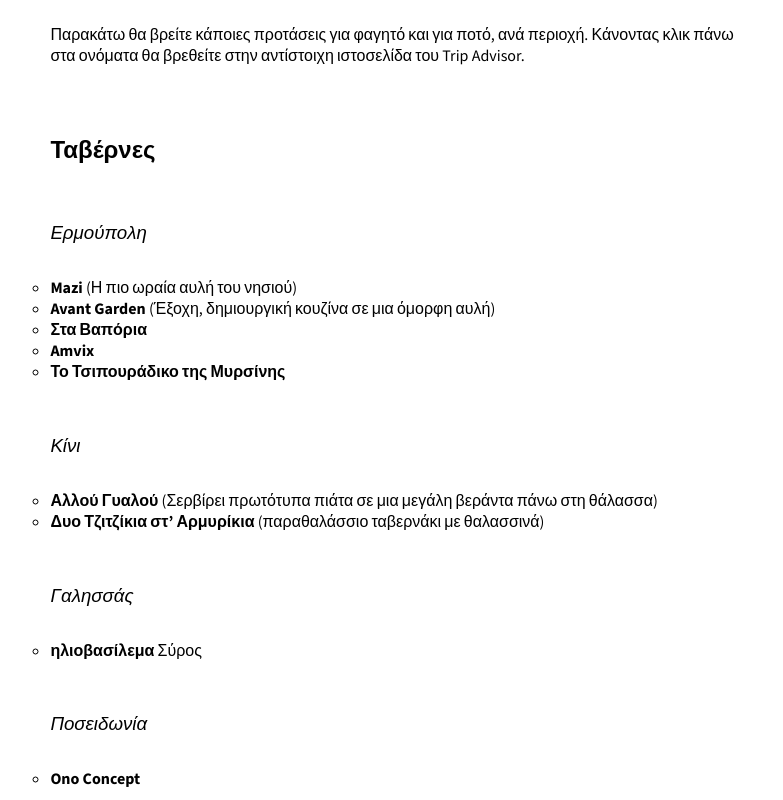
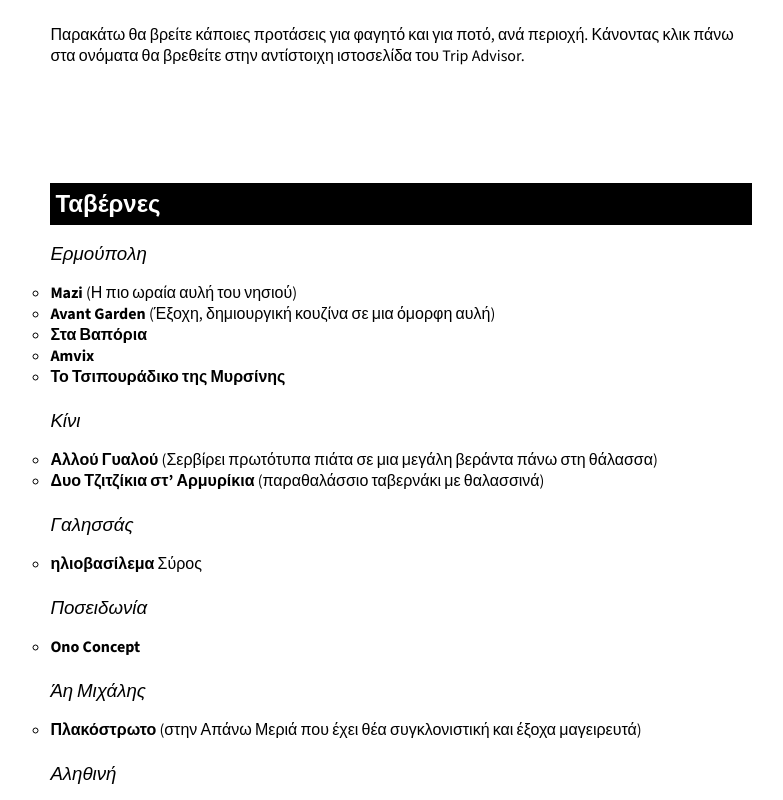
Before and after one commit to dodosiz/wedding-site, a Next.js app: page / in a window 1280 px wide. Shown: the part 8180-8980 px from the top of the page, without its empty margins (244-1027 px from the left). Built offline with nearby package versions, Linux system fonts and the light colour scheme.

Commit message:
Food section titles

```diff
--- a/app/data/transportation.ts
+++ b/app/data/transportation.ts
@@ -26,7 +26,7 @@ export const SHIP: Transportation = {
     "Η σύνδεση είναι καθημερινή με δρομολόγια από και προς τα λιμάνια: Πειραιά, (διάρκεια: 4 ώρες με συμβατικό πλοίο της γραμμής ή 2,5 ώρες με high-speed), Ραφήνας (διάρκεια: 1,5 ώρα), Κυκλάδων, Δωδεκανήσων, Βορείου Αιγαίου, Καβάλας. Ταξιδιωτικά πρακτορεία για περισσότερες πληροφορίες:",
   image: "/transition/ship.png",
   imageAlt: "ship",
-  title: "ΑΚΤΟΠΛΟΙΚΗ ΜΕΤΑΚΙΝΗΣΗ",
+  title: "ΑΚΤΟΠΛΟΪΚΩΣ",
 };
 
 export const PLANE: Transportation = {
--- a/app/ui/widgets/food/locationWidget.module.css
+++ b/app/ui/widgets/food/locationWidget.module.css
@@ -1,4 +1,5 @@
 .location_header {
   font-style: italic;
   margin-bottom: 0;
+  margin-top: 0;
 }
--- a/app/ui/widgets/food/locationWidget.tsx
+++ b/app/ui/widgets/food/locationWidget.tsx
@@ -9,7 +9,7 @@ export function LocationWidget({ location }: LocationProps) {
   return (
     <>
       <h3 className={styles.location_header}>{location.name}</h3>
-      <ul>
+      <ul style={{marginTop: 0, marginBottom: 5}}>
         {location.restaurants.map((restaurant, index) => {
           return (
             <li key={`restaurant-${index}`}>
--- /dev/null
+++ b/app/ui/widgets/food/restaurantGroupWidget.module.css
@@ -0,0 +1,9 @@
+
+.location_title {
+    margin-bottom: 0;
+    margin-top: 10%;
+    background-color: black;
+    color: white;
+    padding: 5px;
+    width: 100%;
+}
--- a/app/ui/widgets/food/restaurantGroupWidget.tsx
+++ b/app/ui/widgets/food/restaurantGroupWidget.tsx
@@ -1,5 +1,6 @@
 import { RestaurantGroup } from "@/app/data/food";
 import { LocationWidget } from "./locationWidget";
+import styles from "./restaurantGroupWidget.module.css";
 
 interface RestaurantGroupProps {
   group: RestaurantGroup;
@@ -8,7 +9,7 @@ interface RestaurantGroupProps {
 export function RestaurantGroupWidget({ group }: RestaurantGroupProps) {
   return (
     <>
-      <h2>
+      <h2 className={styles.location_title}>
         <strong>{group.name}</strong>
       </h2>
       {group.locations.map((location, index) => (
```
